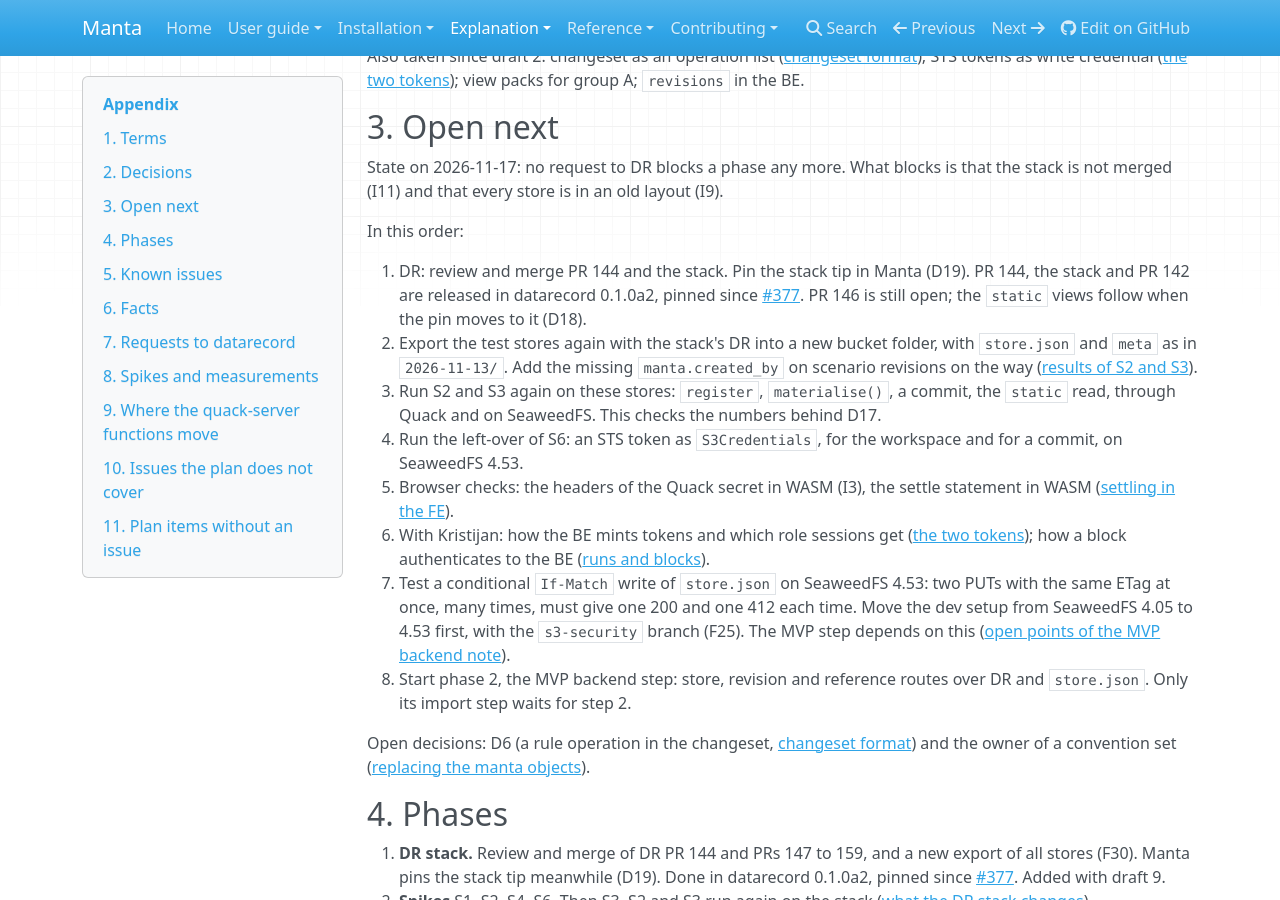
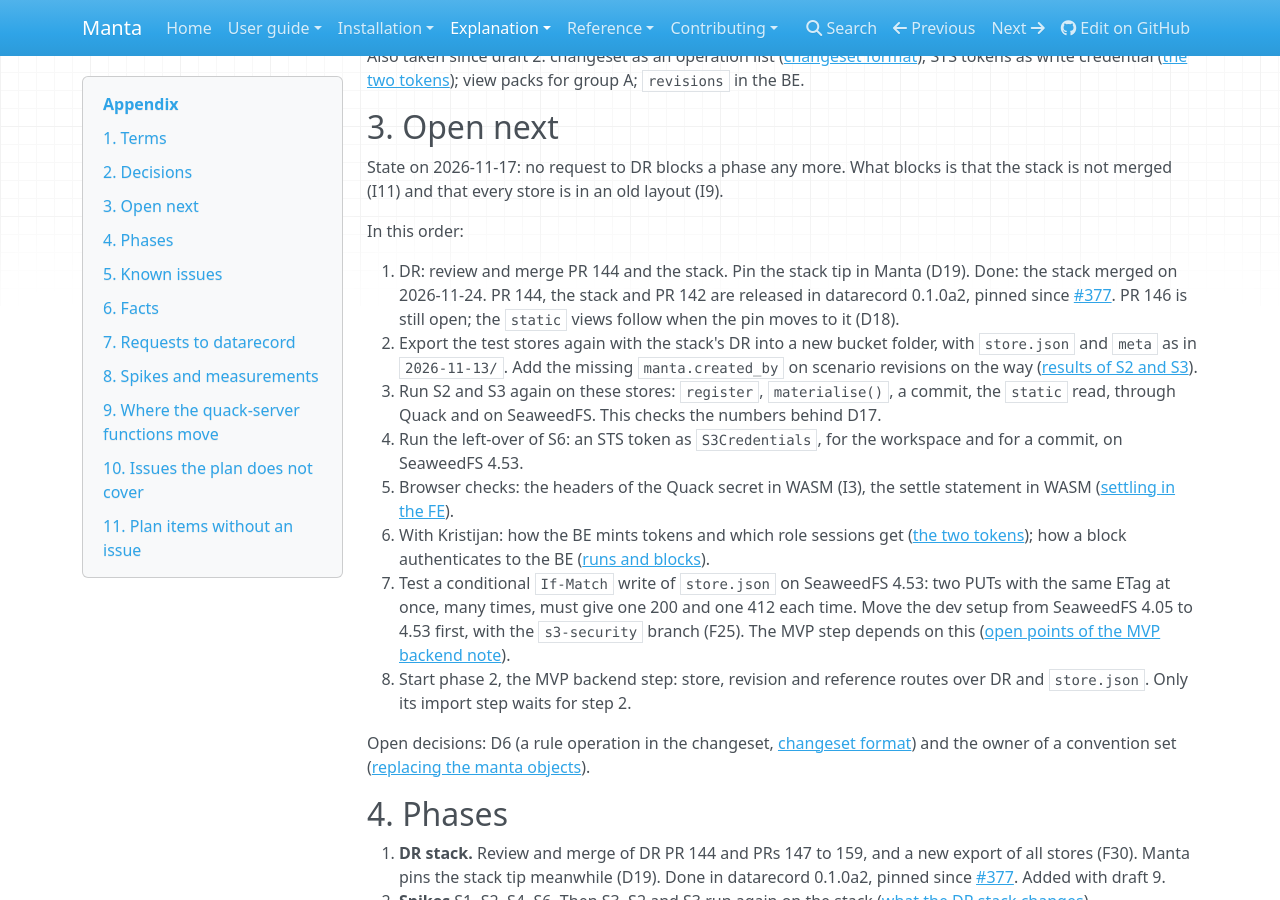
Before and after one commit to manta-plan/manta, an MkDocs documentation site: the page built from docs/explanation/datarecord-session/appendix.md, in a window 1280 px wide and 900 px high, scrolled down 3097 px. Built offline with MkDocs 1.6.1, drawn with Linux system fonts in a browser that asks for light colours; nearby versions of some CDN libraries; some of the changed text lies outside the part shown.

Commit message:
docs: record the merged datarecord stack and the single idle timer of the week
Signed-off-by: Jonas Hoersch <jonas.hoersch@openenergytransition.org>

```diff
--- a/docs/explanation/datarecord-session/appendix.md
+++ b/docs/explanation/datarecord-session/appendix.md
@@ -75,7 +75,7 @@ State on 2026-11-17: no request to DR blocks a phase any more. What blocks is th
 
 In this order:
 
-1. DR: review and merge PR 144 and the stack. Pin the stack tip in Manta (D19). PR 144, the stack and PR 142 are released in datarecord 0.1.0a2, pinned since [#377](https://github.com/manta-plan/manta/pull/377). PR 146 is still open; the `static` views follow when the pin moves to it (D18).
+1. DR: review and merge PR 144 and the stack. Pin the stack tip in Manta (D19). Done: the stack merged on 2026-11-24. PR 144, the stack and PR 142 are released in datarecord 0.1.0a2, pinned since [#377](https://github.com/manta-plan/manta/pull/377). PR 146 is still open; the `static` views follow when the pin moves to it (D18).
 2. Export the test stores again with the stack's DR into a new bucket folder, with `store.json` and `meta` as in `2026-11-13/`. Add the missing `manta.created_by` on scenario revisions on the way ([results of S2 and S3](#81-results-of-s2-and-s3-on-dr-main)).
 3. Run S2 and S3 again on these stores: `register`, `materialise()`, a commit, the `static` read, through Quack and on SeaweedFS. This checks the numbers behind D17.
 4. Run the left-over of S6: an STS token as `S3Credentials`, for the workspace and for a commit, on SeaweedFS 4.53.
@@ -112,7 +112,7 @@ Open decisions: D6 (a rule operation in the changeset, [changeset format](storag
 | I4 | `Record.register` uses private DuckDB API, which pins `duckdb==2.0.0`. With DR PR 158 every attribute read also goes through the private `duckdb._relation._render`. The WASM side needs an unsigned, locally built Quack extension. Server and client versions move together. |
 | I5 | `POST /v1/auth/register` is unauthenticated and `aud` is not checked. With sessions, any registered identity can start containers. |
 | I6 | Block containers of runs write with the global key and bypass the claim flow. The BE sees their revisions only after the fact, at the next listing. |
-| I11 | The DR stack is 14 open PRs without a review (F29). Until it merges, Manta builds on a branch head that can still change. `pytest` fails on Windows from PR 151 upward. |
+| I11 | The DR stack is 14 open PRs without a review (F29). Until it merges, Manta builds on a branch head that can still change. `pytest` fails on Windows from PR 151 upward. Resolved: the stack merged on 2026-11-24 and is released in datarecord 0.1.0a2, pinned since [#377](https://github.com/manta-plan/manta/pull/377). |
 
 ## 6. Facts
 
@@ -140,7 +140,7 @@ The FE sources of F4 to F7, F22 and F23 are `manta/frontend` on `main`, read on
 | F15 | `revisions.json` (revision names) and `<store>.labels.json` are Manta conventions. DR does not know them. | grep in DR |
 | F16 | The FE has an unconnected edit model: `ScenarioMutation` with a *rule* (filter, property, `set`/`add`/`multiply`/`min`/`max`, value) or a *direct* change (property, previous, value). Nothing builds Parquet or Arrow for writes. | `baby-manta/src/data/scenarios.ts` |
 | F17 | The BE has no proxy code and no container management. The production target is undecided; Kubernetes is planned for next year. | `runner/deploy.py`, `docker/README.md` |
-| F19 | DR PR 144 (`coordinate-vocabulary`, open) renames the storage layout with no migration: `dims/` becomes `dimensions/`, `dim_owners.parquet` becomes `dimension_owners.parquet`, registered views become `<name>.dimensions.<d>`, and a property's `one_of` becomes `refers`. Stores written before it do not open after it. The stack of F29 sits on it, so this plan uses its names everywhere, in text and in code. | DR PR 144 |
+| F19 | DR PR 144 (`coordinate-vocabulary`, merged on 2026-11-24) renames the storage layout with no migration: `dims/` becomes `dimensions/`, `dim_owners.parquet` becomes `dimension_owners.parquet`, registered views become `<name>.dimensions.<d>`, and a property's `one_of` becomes `refers`. Stores written before it do not open after it. The stack of F29 sits on it, so this plan uses its names everywhere, in text and in code. | DR PR 144 |
 | F20 | A registered attribute view has the columns `<dimensions...>, attribute, breakpoint, value`. Rows are raw. A multi-dimension is one struct column (`connection STRUCT(entity, bus)`), NULL as a whole. `dimensions.<d>` is one column named `<d>`. A row that leaves a dimension in `partial` NULL comes back once per map row it serves: with NULL for its own map row, and with the label filled in for each overlap row (documented with PR 148). | DR `resolve/record.py`, `docs/reference/resolution.md:121` |
 | F21 | The owner map has the dimensions in `partial`, then `attribute`, `layer_uuid`, `varies STRUCT(<dimension> BOOLEAN...)`, `broadcast STRUCT(...)`, `breakpoints`. `register` exposes it as the view `<name>.owner_map`, for a revision and for a WR (PR 149). A WR's view follows its edits. Its staged rows carry the WR's own layer id as `layer_uuid`. That id is stable until the WR closes and is not the id of the committed layer. `flags()` is a `bool_or` over the map. | DR PR 149, `docs/reference/format.md:179-199` |
 | F22 | The FE does not settle, and the quack-server views are raw. FE queries join attribute rows on an entity, which a NULL `entity` never matches. Series rows and constants crossed with the span are combined by `UNION ALL`, so an entity with both counts twice. `attribute_summary` collapses other dimensions with `any_value`. | `map-shading.ts`: `regionSql` (`load-demand`); `chart-sql.ts`: `attributeValuesSql`; `manta_views.py`: `_summary_select` |
@@ -148,7 +148,7 @@ The FE sources of F4 to F7, F22 and F23 are `manta/frontend` on `main`, read on
 | F24 | `Claim.commit` does not call `materialise()`. `merge_meta` compares values as canonical JSON, so `1`, `1.0` and `true` differ (PR 154). A denied S3 read (403) raises `PermissionError` in every file operation, and `Store.cleanup` deletes nothing after one (PR 150). A credential without `s3:ListBucket` on its prefix cannot run `revisions`, `claims`, `cleanup` or a commit. | DR PRs 150, 154, `store/files.py:158` |
 | F25 | The S3 access control plan for runs (Kristijan, 2026-11-12, branch `s3-security`, not pushed) uses the same mechanism as [the two tokens](storage-commit.md#2-the-two-tokens): `AssumeRole` with an inline policy. Tested there on SeaweedFS 4.53: tokens limited to a folder, 7-day lifetime (`maxSessionLength`), no delete, DR reads and commits unchanged with tokens from `AWS_*` variables, and the variant "trusted side claims, block commits into one layer". A token cannot be revoked alone; rotating the signing key revokes all. Identities: admin, backend, and a minter that can only assume the role `manta-block-run` (read, write, list; no delete). Cleanup and deletion stay BE jobs under the backend key. | Kristijan's document "Manta S3 access control plan", not in the repository |
 | F18 | A remote store open took about 17 s from Cloud Run. A layer written with the stack carries `owner_map_rows.parquet`, the pre-aggregated rows of its owner map (PR 147). With that file the cold fold of `europe-full-resolution` (1.24 billion rows) takes 0.7 s; for a layer written before PR 147 about 6 s; on DR main about 310 s (numbers of the PR). `Revision.materialise()` writes the fold under `layers/<id>/resolved/` and can run later, by any party. | quack-server README, DR PR 147, `store/materialise.py` |
-| F29 | The DR stack: PRs 147 to 159, each on the one before, on top of PR 144. PRs 148 to 155 answer R8, R7, R3, R1, R2, R4, R13 and R14 ([requests to datarecord](#7-requests-to-datarecord)). PRs 147 and 156 to 159 are performance work on the fold and on `register` ([what the DR stack changes](#83-what-the-dr-stack-changes)). All are open and mergeable; none is reviewed. `pytest` fails on Windows from PR 151 upward, cause not read. Nothing is released. The head is the branch `perf/frozen-table-load`. | DR PRs 144, 147 to 159 |
+| F29 | The DR stack: PRs 147 to 159, each on the one before, on top of PR 144. PRs 148 to 155 answer R8, R7, R3, R1, R2, R4, R13 and R14 ([requests to datarecord](#7-requests-to-datarecord)). PRs 147 and 156 to 159 are performance work on the fold and on `register` ([what the DR stack changes](#83-what-the-dr-stack-changes)). All are open and mergeable; none is reviewed. `pytest` fails on Windows from PR 151 upward, cause not read. Nothing is released. The head is the branch `perf/frozen-table-load`. Resolved: all 14 PRs merged on 2026-11-24 and are released in datarecord 0.1.0a2. | DR PRs 144, 147 to 159 |
 | F30 | Breaking with the stack: a store written before PR 144 does not open. A fold materialised before PR 147 cannot be read and must be materialised again. A workspace database file from before must be deleted. `meta` values that differ only in type (`1`, `1.0`) no longer merge. | DR PRs 144, 147, 154 |
 | F31 | Two DR PRs change shapes that this plan uses. PR 142 keys a connection by its port: `connection STRUCT(entity, port)`, and `bus` becomes a property of the connection. It is merged and released in datarecord 0.1.0a2, which the stack pins since [#377](https://github.com/manta-plan/manta/pull/377). PR 146 makes global constraints a dimension `global_constraint`: `investment_period`, `sense`, `constant` and `mu` become attributes over it, not over `entity`. It is still open. Its base is datarecord 0.1.0a2, and it conflicts with DR `main` of 2026-11-26. | DR PRs 142, 146 |
 
@@ -349,7 +349,7 @@ Read with the table of [issues that the plan touches](index.md#11-issues-that-th
 
 ## 11. Plan items without an issue
 
-- Phase 0: review and merge of DR PR 144 and the stack (I11), and the new export of all stores into a new bucket folder (I9, F30).
+- Phase 0: review and merge of DR PR 144 and the stack (I11, done in datarecord 0.1.0a2), and the new export of all stores into a new bucket folder (I9, F30).
 - Phase 2: the store, revision and reference routes over DR and `store.json`, with the conditional write of `store.json`.
 - Phase 3: the `datarecord-session` package (Quack, guard, registration, view packs) and its image, built by a one-shot compose service.
 - Phase 4: session tables, Docker launcher, `ensure_datarecord_session`, registration routes, Quack auth check in Caddy, idle and suspend policy.
```
Also changed, not shown: docs/explanation/datarecord-session/read-path-first.md (+1 -1 lines).
